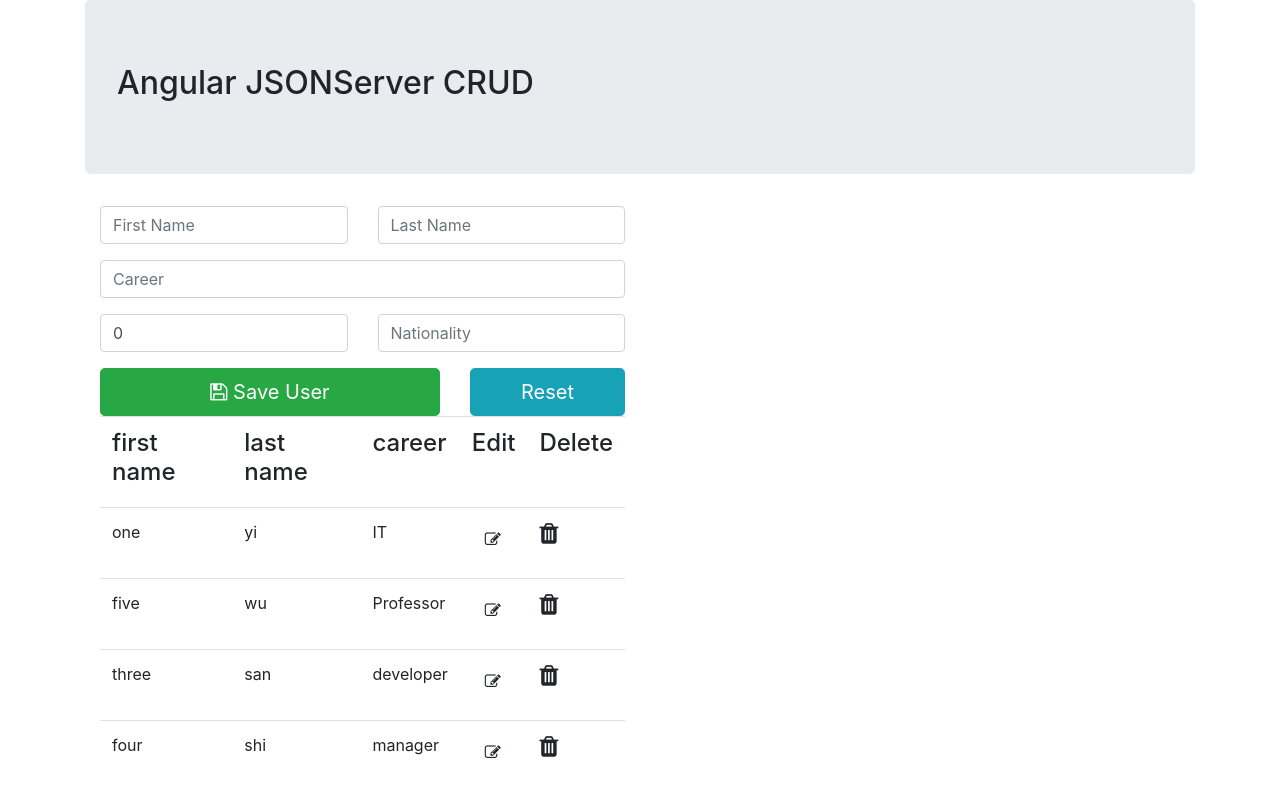
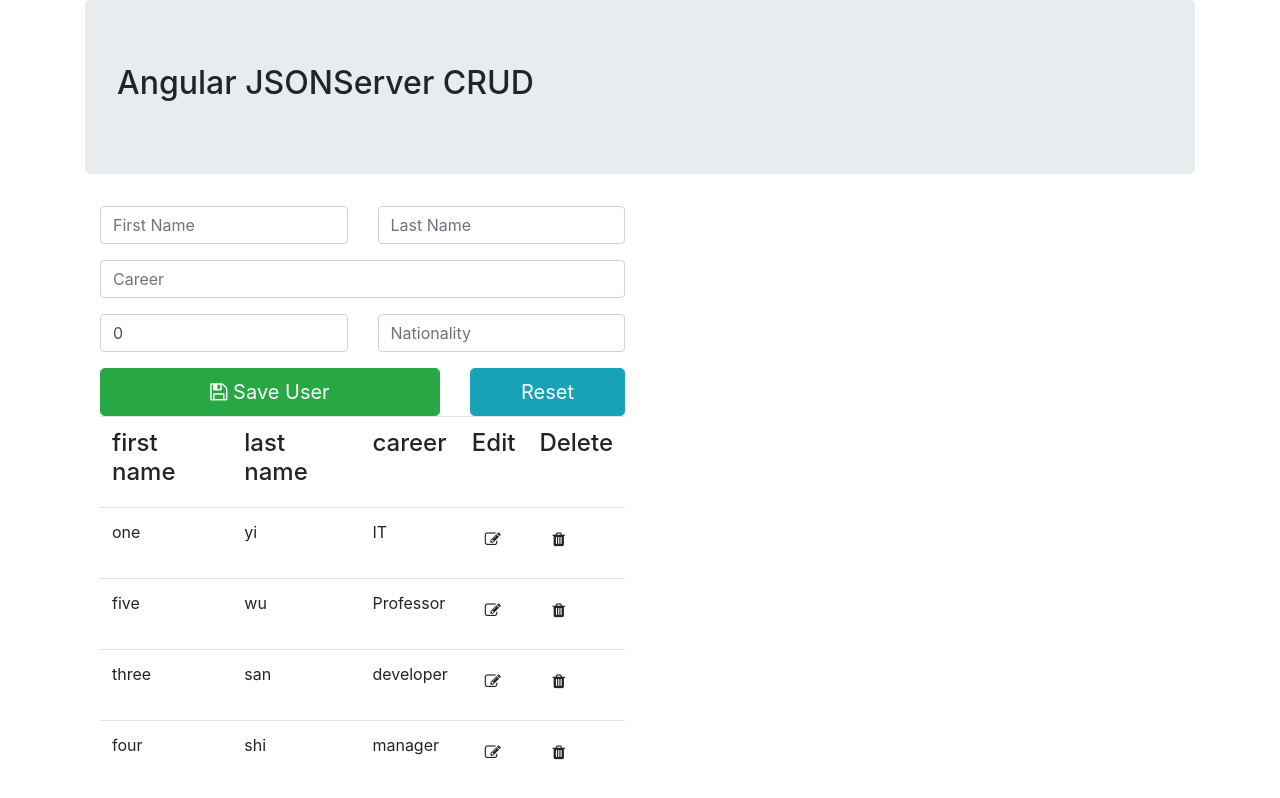
Before and after one commit to zhongminma/angular9-jsonserver-crud, an Angular app: page / in a window 1280 px wide. Shown: the top 798 px of the page. Built offline with nearby package versions, Linux system fonts and the light colour scheme; data requests are answered from the project's data file.

Commit message:
Implement delete user

```diff
--- a/src/app/modules/shared/user.service.ts
+++ b/src/app/modules/shared/user.service.ts
@@ -30,5 +30,8 @@ export class UserService {
   updateUser(u: User) :Observable<User> {
     return this.http.put<User>(this.baseUrl+'/'+u.id, u, headerOption);
   }
+  deleteUser(id: String): Observable<User> {
+    return this.http.delete<User>(this.baseUrl + '/' + id, headerOption);
+  }
 
 }
--- a/src/app/modules/users/user-list/user-list.component.html
+++ b/src/app/modules/users/user-list/user-list.component.html
@@ -13,6 +13,6 @@
     <td><h4>
       <a class="btn" (click)="edit(u)"><i class="fa fa-edit"></i></a>
     </h4></td>
-    <td><h4><a><i class="fa fa-trash"></i></a></h4></td>
+    <td><h4><a class="btn" (click)="deleteUser(u.id)"><i class="fa fa-trash"></i></a></h4></td>
   </tr>
 </table>
--- a/src/app/modules/users/user-list/user-list.component.ts
+++ b/src/app/modules/users/user-list/user-list.component.ts
@@ -23,4 +23,9 @@ export class UserListComponent implements OnInit {
   edit(user) {
     this.userService.currentUser = Object.assign({}, user);
   }
+  deleteUser(id) {
+    this.userService.deleteUser(id).subscribe(res => {
+      this.getAllUser();
+    });
+  }
 }
```
